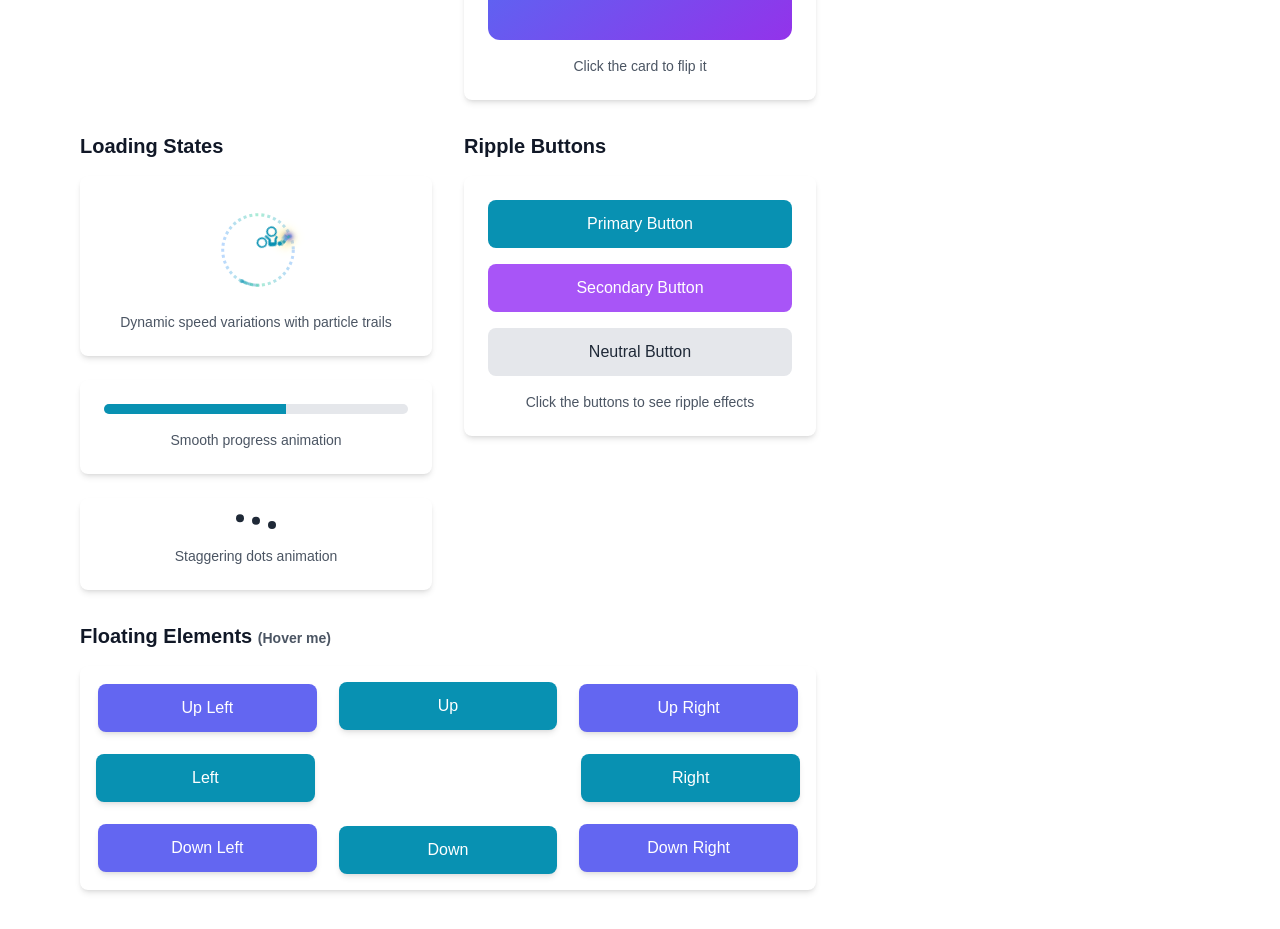
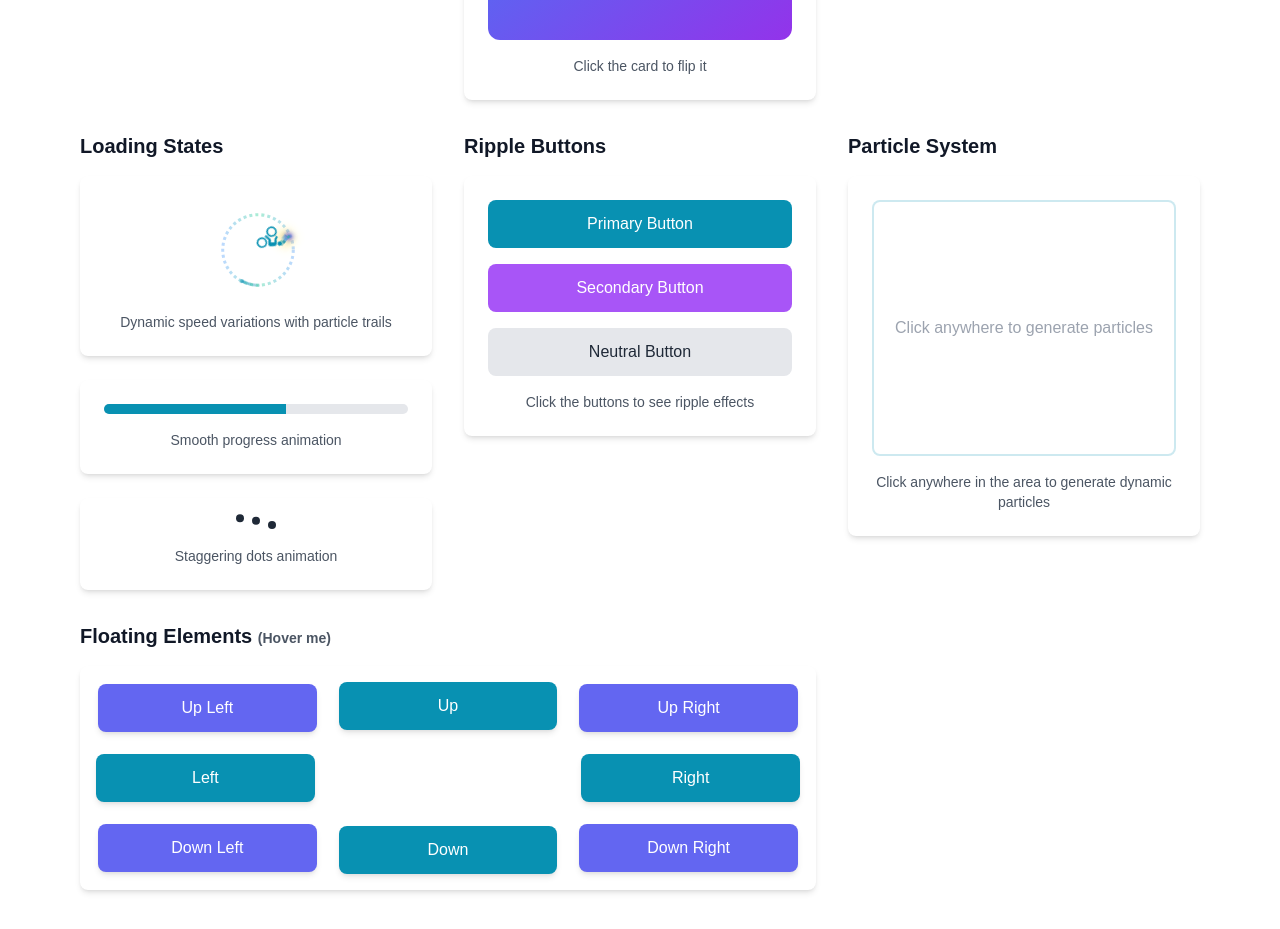
Before and after one commit to adriancubillos/showcase, a React (Vite) app: page / in a window 1280 px wide. Shown: the part 2140-3069 px from the top of the page. Built offline with nearby package versions, Linux system fonts and the light colour scheme.

Commit message:
feat: add interactive particle system with ripple effects and dynamic animations

```diff
--- a/src/components/InteractionsShowcase.jsx
+++ b/src/components/InteractionsShowcase.jsx
@@ -8,6 +8,7 @@ import ProgressBar from './interactions/ProgressBar';
 import LoadingDots from './interactions/LoadingDots';
 import FloatingButton from './interactions/FloatingButton';
 import HoverCard from './interactions/HoverCard';
+import ParticleSystem from './interactions/ParticleSystem';
 
 const InteractionsShowcase = () => {
   return (
@@ -96,6 +97,16 @@ const InteractionsShowcase = () => {
           </div>
         </div>
 
+        <div className="space-y-4">
+          <h3 className="text-xl font-semibold mb-4">Particle System</h3>
+          <div className="p-6 bg-white dark:bg-gray-800 rounded-lg shadow-md">
+            <ParticleSystem />
+            <p className="text-sm text-gray-600 dark:text-gray-300 text-center mt-4">
+              Click anywhere in the area to generate dynamic particles
+            </p>
+          </div>
+        </div>
+
         <div className="space-y-4 lg:col-span-2">
           <h3 className="text-xl font-semibold mb-4">Floating Elements <span className="text-sm text-gray-600 dark:text-gray-300">(Hover me)</span></h3>
           <div className="p-6 bg-white dark:bg-gray-800 rounded-lg shadow-md">
@@ -112,6 +123,8 @@ const InteractionsShowcase = () => {
             </p>
           </HoverCard>
         </div>
+
+
       </div>
     </div>
   );
--- /dev/null
+++ b/src/components/interactions/ParticleSystem.jsx
@@ -0,0 +1,124 @@
+import { useState, useCallback } from 'react';
+import { motion, AnimatePresence } from 'framer-motion';
+
+const ParticleSystem = () => {
+    const [particles, setParticles] = useState([]);
+    const [ripples, setRipples] = useState([]);
+
+    const generateRipple = useCallback((x, y) => {
+        const ripple = {
+            id: Date.now(),
+            x,
+            y
+        };
+
+        setRipples(prev => [...prev, ripple]);
+        setTimeout(() => {
+            setRipples(prev => prev.filter(r => r.id !== ripple.id));
+        }, 1000);
+    }, []);
+
+    const generateParticle = (e) => {
+        const rect = e.currentTarget.getBoundingClientRect();
+        const x = e.clientX - rect.left;
+        const y = e.clientY - rect.top;
+
+        const particle = {
+            id: Date.now(),
+            x,
+            y,
+            color: getRandomColor(),
+            angle: Math.random() * Math.PI * 2,
+            velocity: 2 + Math.random() * 2,
+            size: 4 + Math.random() * 6
+        };
+
+        setParticles(prev => [...prev, particle]);
+        setTimeout(() => {
+            setParticles(prev => prev.filter(p => p.id !== particle.id));
+        }, 10000);
+    };
+
+    const getRandomColor = () => {
+        const colors = [
+            'bg-primary',
+            'bg-secondary',
+            'bg-purple-400',
+            'bg-blue-400',
+            'bg-indigo-400'
+        ];
+        return colors[Math.floor(Math.random() * colors.length)];
+    };
+
+    return (
+        <div
+            className="relative w-full h-64 bg-white dark:bg-gray-800 rounded-lg overflow-hidden cursor-crosshair border-2 border-primary/20"
+            onClick={(e) => {
+                generateParticle(e);
+                const rect = e.currentTarget.getBoundingClientRect();
+                generateRipple(e.clientX - rect.left, e.clientY - rect.top);
+            }}
+        >
+            <div className="absolute inset-0 flex items-center justify-center text-gray-400 dark:text-gray-500 pointer-events-none">
+                Click anywhere to generate particles
+            </div>
+            <AnimatePresence>
+                {ripples.map(ripple => (
+                    <motion.div
+                        key={ripple.id}
+                        className="absolute rounded-full border-2 border-primary"
+                        initial={{
+                            width: 0,
+                            height: 0,
+                            x: ripple.x,
+                            y: ripple.y,
+                            opacity: 0.8,
+                        }}
+                        animate={{
+                            width: 100,
+                            height: 100,
+                            x: ripple.x - 50,
+                            y: ripple.y - 50,
+                            opacity: 0,
+                        }}
+                        exit={{ opacity: 0 }}
+                        transition={{ duration: 0.8, ease: "easeOut" }}
+                    />
+                ))}
+            </AnimatePresence>
+            <AnimatePresence>
+                {particles.map(particle => (
+                    <motion.div
+                        key={particle.id}
+                        className={`absolute rounded-full ${particle.color}`}
+                        initial={{
+                            x: particle.x,
+                            y: particle.y,
+                            scale: 0,
+                            opacity: 1
+                        }}
+                        animate={{
+                            x: particle.x + Math.cos(particle.angle) * (particle.velocity * 100),
+                            y: particle.y + Math.sin(particle.angle) * (particle.velocity * 100),
+                            scale: 1,
+                            opacity: 0
+                        }}
+                        exit={{ opacity: 0 }}
+                        transition={{
+                            duration: 10,
+                            ease: "easeOut"
+                        }}
+                        style={{
+                            width: particle.size,
+                            height: particle.size,
+                            marginLeft: -particle.size / 2,
+                            marginTop: -particle.size / 2
+                        }}
+                    />
+                ))}
+            </AnimatePresence>
+        </div>
+    );
+};
+
+export default ParticleSystem;
```
